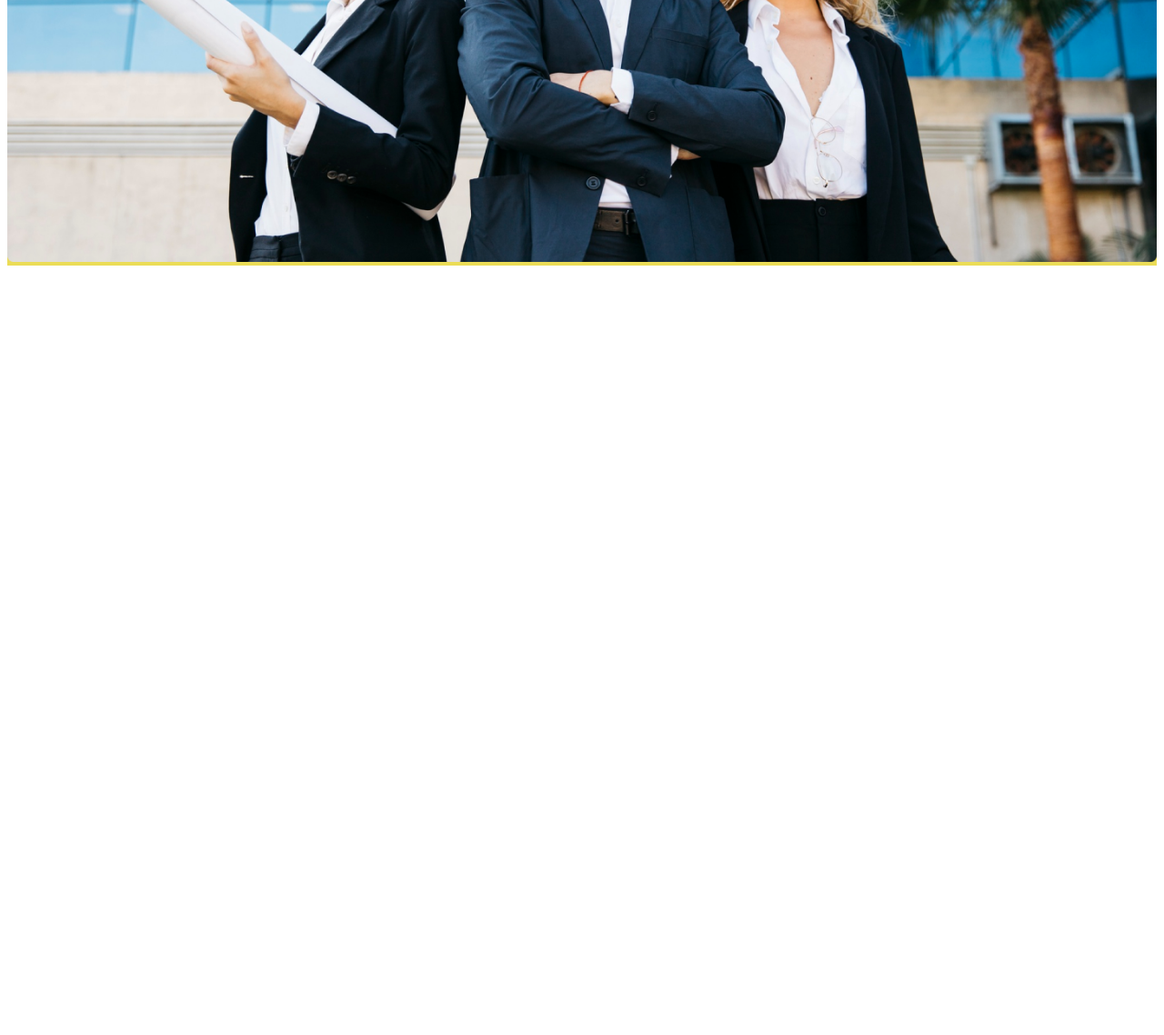
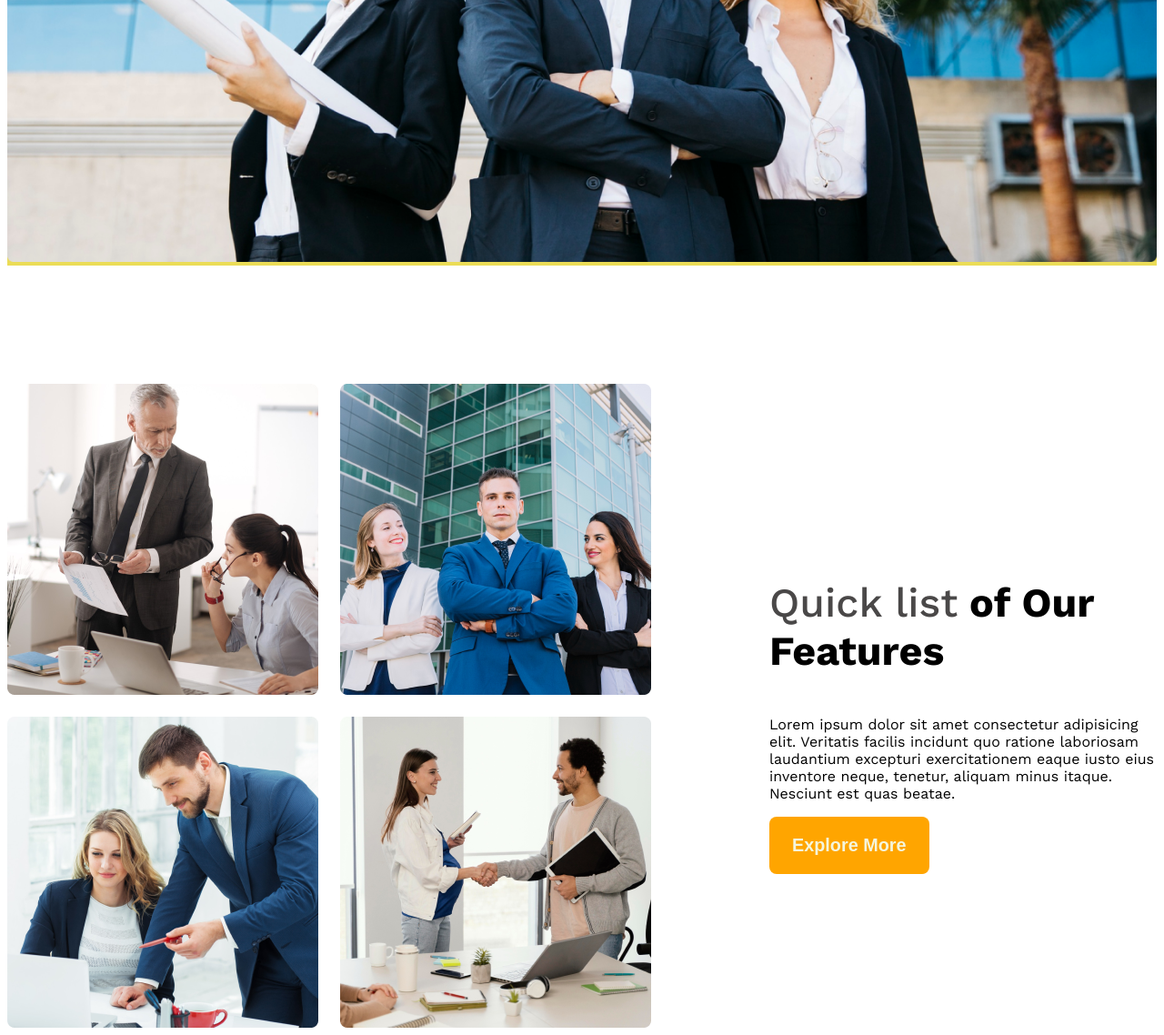
Before and after one commit to ManjuAkther/architects-g3, a plain HTML site: page index.html in a window 1280 px wide. Shown: the part 911-2049 px from the top of the page at 91% size. Before the commit the page ends 1211 px from the top, so only its background shows below. Drawn offline with nearby package versions, Linux system fonts and the light colour scheme.

Commit message:
added main section

```diff
--- a/index.html
+++ b/index.html
@@ -27,7 +27,20 @@
      </div>
     </header>
     <main>
+<section class="teams display-flex">
+    <div class="team-img-container">
+<img src="images/team1.png" alt="two architects discussing about design">
+<img src="images/team2.png" alt="">
+<img src="images/team3.png" alt="">
+<img src="images/team4.png" alt="">
+    </div>
+    <div class="our-features">
+<h3 class="features-title"><span id="quick-list" class ="text-light-gray" >Quick list</span> <span>of Our</span> <span>Features</span></h3>
+<p class="features-description">Lorem ipsum dolor sit amet consectetur adipisicing elit. Veritatis facilis incidunt quo ratione laboriosam laudantium excepturi exercitationem eaque iusto eius inventore neque, tenetur, aliquam minus itaque. Nesciunt est quas beatae.</p>
+<button class="btn-primary">Explore More</button>
+    </div>
 
+</section>
     </main>
     <footer>
 
--- a/styles/architects.css
+++ b/styles/architects.css
@@ -28,6 +28,13 @@
   font-weight: 600;
   border-radius: 8px;
   border:0;
+}
+main{
+  max-width: 1440px;
+  margin:0 auto;
+}
+main > section{
+  margin-top: 130px;
 }
   /* header styles */
 
@@ -71,6 +78,25 @@ margin-right: 30px;
 .banner-img{
   width:100%;
 }
+.teams{
+  align-items: center;
+}
+.team-img-container{
+  display:grid;
+  grid-template-columns: repeat(2, 1fr);
+  gap:24px;
+}
+.our-features{
+  margin-left:130px;
+  max-width: 530px;
+}
+.features-title{
+  font-size: 2.8rem;
+  font-weight: 700;
+}
+#quick-list{
+  font-weight: 500;
+}
 /* responsive media query*/
 @media screen  and (max-width:576px) {
   .navbar, .nav-links{
```
